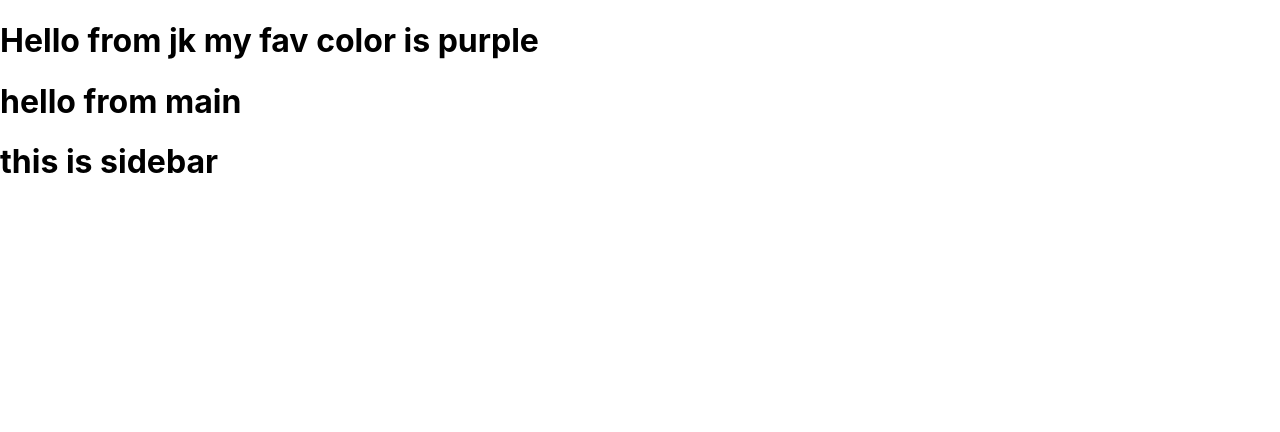
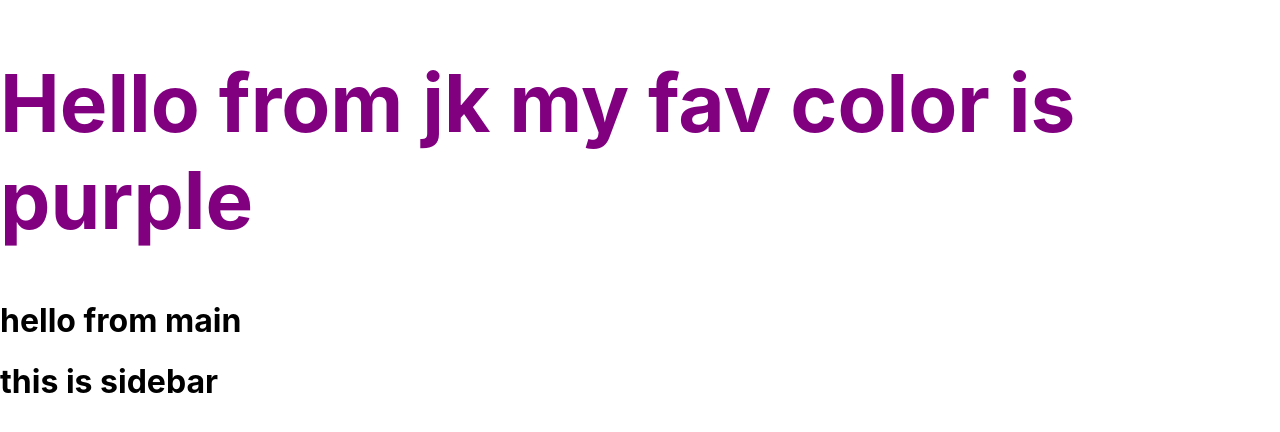
Before and after one commit to rihannas/Frontend-Projects, a React (Create React App) app in the folder Meta-Frontend/react/create_component/: page / in a window 1280 px wide. Shown: the top 432 px of the page. Built offline with nearby package versions, Linux system fonts and the light colour scheme.

Commit message:
inline css

```diff
--- a/Meta-Frontend/react/create_component/src/components/Header.js
+++ b/Meta-Frontend/react/create_component/src/components/Header.js
@@ -1,6 +1,11 @@
 
 function Header(props){
-    return <h1>Hello from {props.name} my fav color is {props.color}</h1>
+    const style = {
+        color : "purple",
+        fontSize: "80px",
+
+    }
+    return <h1 style={style}>Hello from {props.name} my fav color is {props.color}</h1>
 }
 
 export default Header;
```
